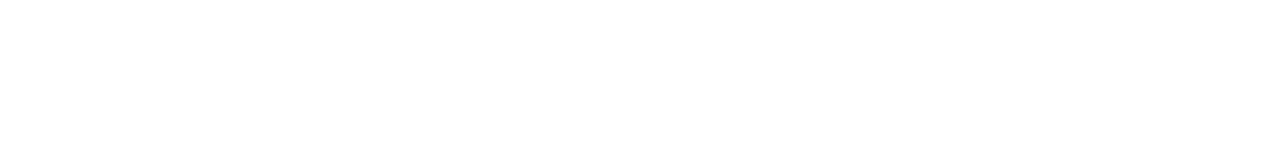
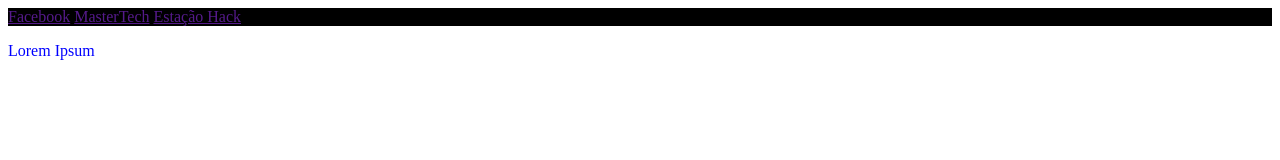
Before and after one commit to AgnesDias/Aula-2, a plain HTML site: page index.html in a window 1280 px wide. Drawn offline with Linux system fonts and the light colour scheme.

Commit message:
estilizar a navbar

```diff
--- a/index.html
+++ b/index.html
@@ -0,0 +1,18 @@
+<!DOCTYPE html>
+<html lang="pt-br">
+<head>
+    <meta charset="UTF-8">
+    <meta name="viewport" content="width=device-width, initial-scale=1.0">
+    <meta http-equiv="X-UA-Compatible" content="ie=edge">
+    <title>Site</title>
+    <link rel="stylesheet" href="style.css">
+</head>
+<body>
+    <nav>
+        <a href="">Facebook</a>
+        <a href="">MasterTech</a>
+        <a href="">Estação Hack</a>
+    </nav>
+<p>Lorem Ipsum</p>
+</body>
+</html>
--- a/style.css
+++ b/style.css
@@ -1,8 +1,11 @@
-tag{propriedade: valor;
+body{color: blue;
 }
 
-h1{color: blue;
+
+nav{background-color: black
+
 }
-.vermelho{color: chartreuse};
 
-#azul{color: darkmagenta}
+a{
+
+}
```
Also changed, not shown: HTML.html (+1 -1 lines).
